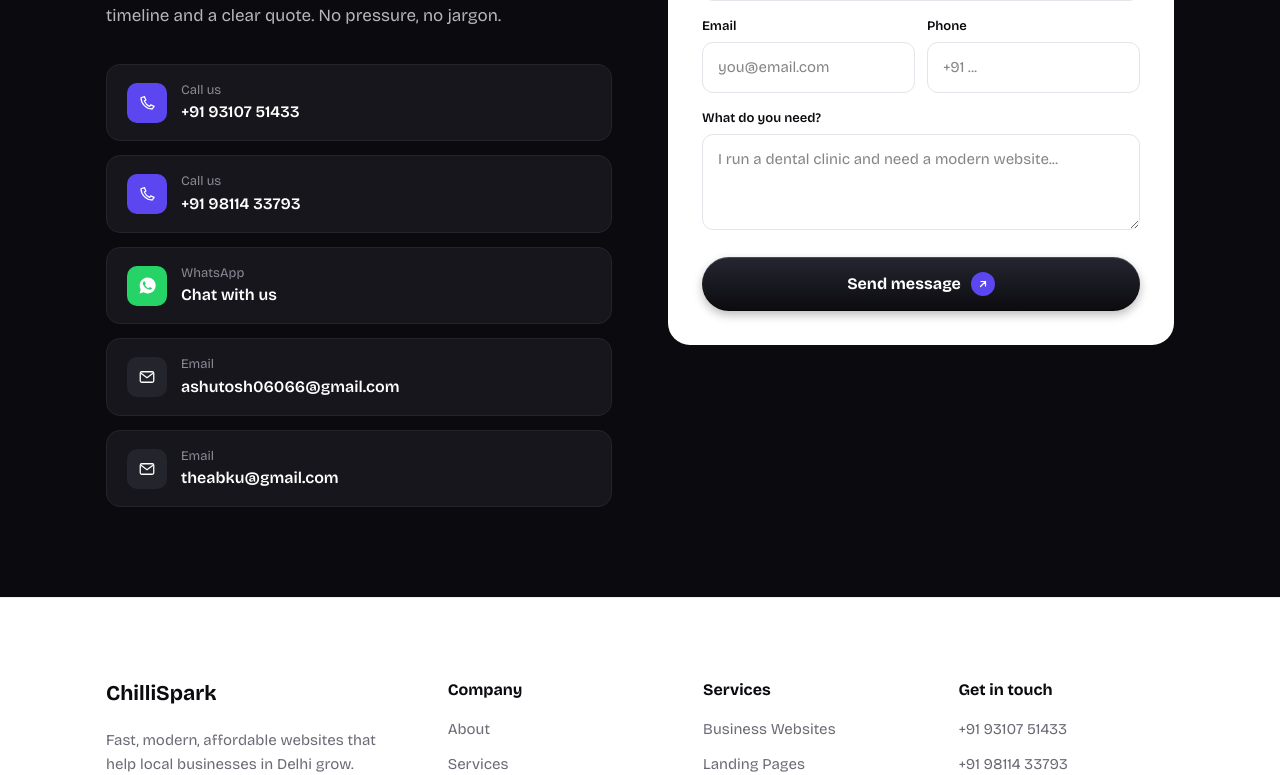
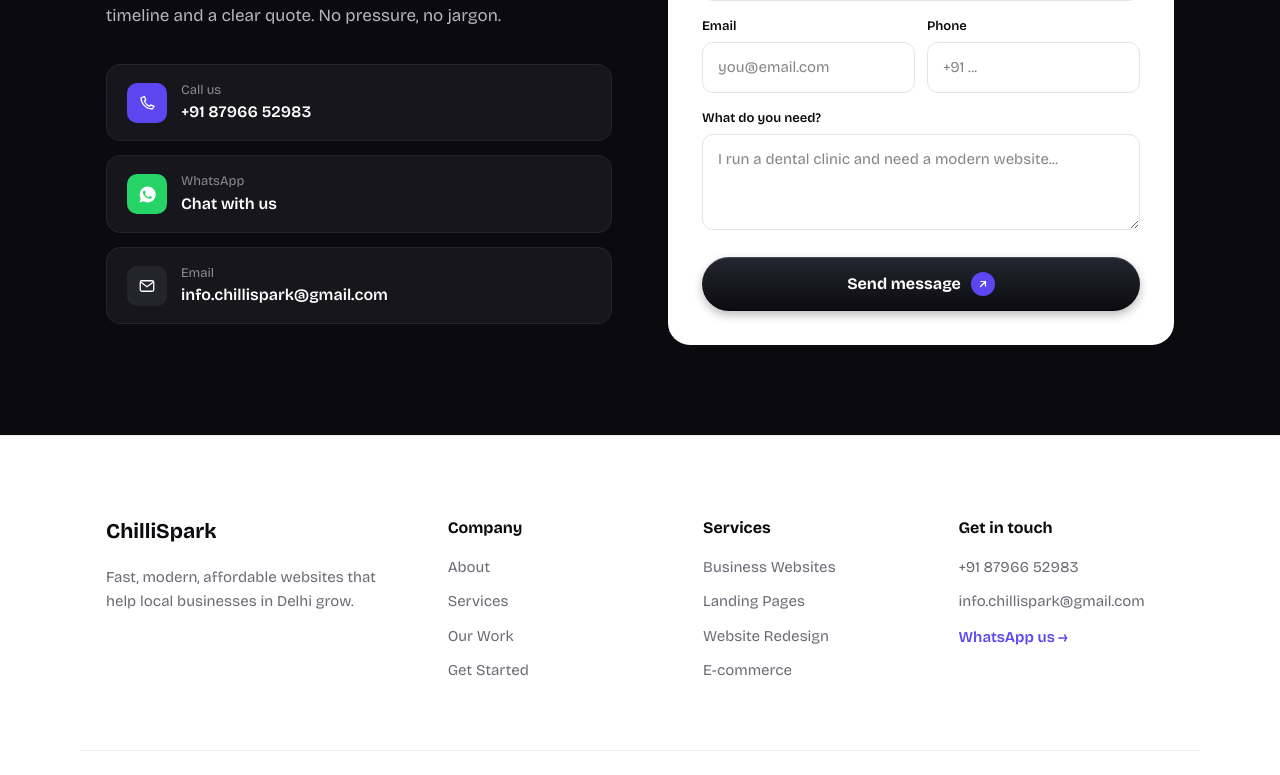
Before and after one commit to Ashutxshj/chillispark, a Next.js app: page / in a window 1280 px wide. Shown: the part 3922-4697 px from the top of the page. Built offline with nearby package versions, Linux system fonts and the light colour scheme.

Commit message:
Update contact information in ContactBlock and data module

```diff
--- a/components/ContactBlock.tsx
+++ b/components/ContactBlock.tsx
@@ -85,27 +85,6 @@
               </span>
             </a>
             <a
-              href={`tel:${PHONE_2}`}
-              className="flex items-center gap-3.5 bg-[#16161C] border border-[#24242C] rounded-[14px] px-5 py-4 no-underline"
-            >
-              <span className="w-10 h-10 rounded-[10px] bg-accent flex items-center justify-center">
-                <svg width="18" height="18" viewBox="0 0 24 24" fill="none">
-                  <path
-                    d="M4 5c0 8 7 15 15 15l2.5-3.5-4.5-2-1.5 2c-3-1.2-5.8-4-7-7l2-1.5-2-4.5L4 5z"
-                    stroke="#fff"
-                    strokeWidth="1.7"
-                    strokeLinejoin="round"
-                  />
-                </svg>
-              </span>
-              <span>
-                <span className="block text-[#8A8A96] text-[13px]">Call us</span>
-                <span className="text-white font-semibold text-base">
-                  {PHONE_2_DISPLAY}
-                </span>
-              </span>
-            </a>
-            <a
               href={WHATSAPP_URL}
               className="flex items-center gap-3.5 bg-[#16161C] border border-[#24242C] rounded-[14px] px-5 py-4 no-underline"
             >
@@ -142,31 +121,6 @@
               <span>
                 <span className="block text-[#8A8A96] text-[13px]">Email</span>
                 <span className="text-white font-semibold text-base">{EMAIL}</span>
-              </span>
-            </a>
-            <a
-              href={`mailto:${EMAIL_2}`}
-              className="flex items-center gap-3.5 bg-[#16161C] border border-[#24242C] rounded-[14px] px-5 py-4 no-underline"
-            >
-              <span className="w-10 h-10 rounded-[10px] bg-[#24242C] flex items-center justify-center">
-                <svg width="18" height="18" viewBox="0 0 24 24" fill="none">
-                  <rect
-                    x="3"
-                    y="5"
-                    width="18"
-                    height="14"
-                    rx="2"
-                    stroke="#fff"
-                    strokeWidth="1.7"
-                  />
-                  <path d="m4 7 8 6 8-6" stroke="#fff" strokeWidth="1.7" />
-                </svg>
-              </span>
-              <span>
-                <span className="block text-[#8A8A96] text-[13px]">Email</span>
-                <span className="text-white font-semibold text-base">
-                  {EMAIL_2}
-                </span>
               </span>
             </a>
           </div>
--- a/lib/data.ts
+++ b/lib/data.ts
@@ -1,10 +1,7 @@
-export const PHONE = "+919310751433";
-export const PHONE_DISPLAY = "+91 93107 51433";
-export const PHONE_2 = "+919811433793";
-export const PHONE_2_DISPLAY = "+91 98114 33793";
-export const WHATSAPP_URL = "https://wa.me/919310751433";
-export const EMAIL = "ashutosh06066@gmail.com";
-export const EMAIL_2 = "theabku@gmail.com";
+export const PHONE = "+918796652983";
+export const PHONE_DISPLAY = "+91 87966 52983";
+export const WHATSAPP_URL = "https://wa.me/918796652983";
+export const EMAIL = "info.chillispark@gmail.com";
 export const SITE_URL = "https://chillispark.in";
 
 export const services = [
```
